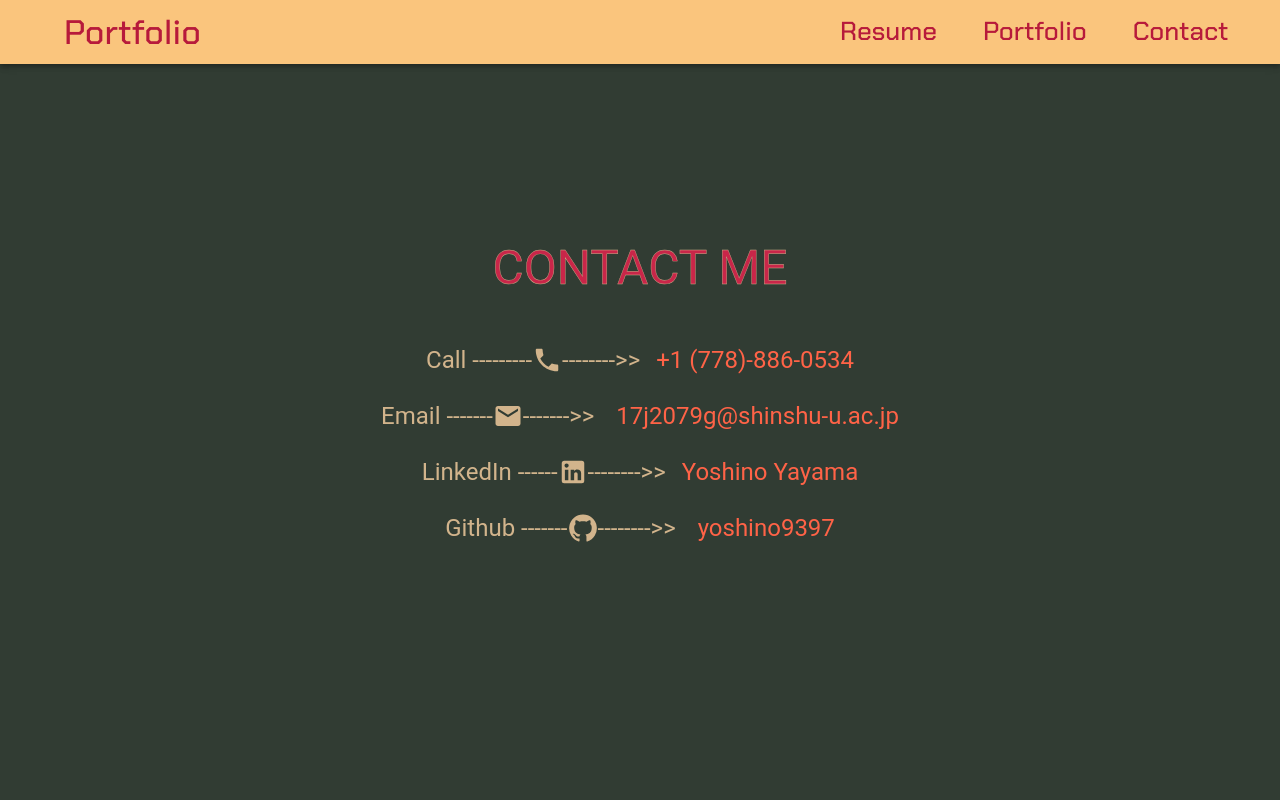
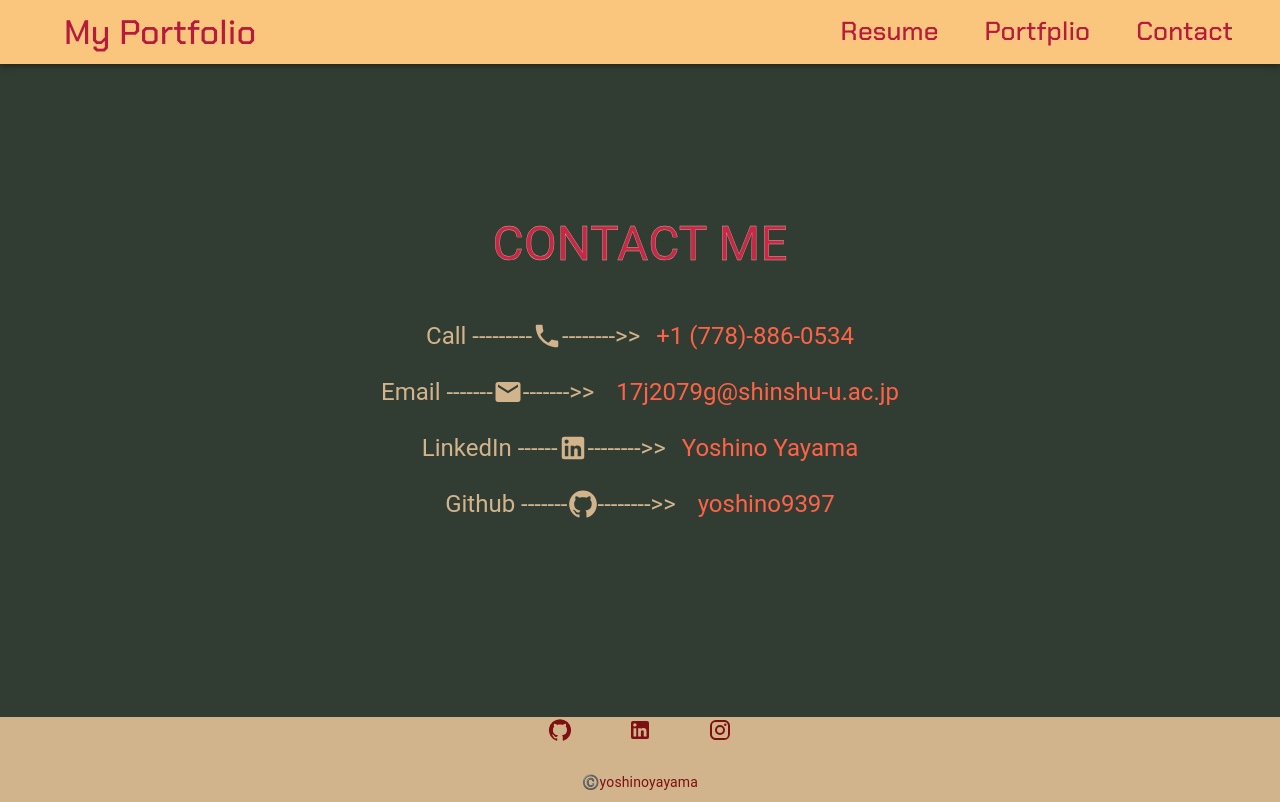
Before and after one commit to yoshino9397/MUI-MyPortfolio, a React (Create React App) app: page /contact in a window 1280 px wide. Built offline with nearby package versions, Linux system fonts and the light colour scheme.

Commit message:
desigin renew

```diff
--- a/src/App.css
+++ b/src/App.css
@@ -1,5 +1 @@
 @import url("https://fonts.googleapis.com/css2?family=Chakra+Petch:wght@500&display=swap");
-
-.menu {
-
-}
--- a/src/components/Contact.js
+++ b/src/components/Contact.js
@@ -1,4 +1,5 @@
 import React from "react";
+import Footer from "./Footer";
 import { makeStyles } from "@material-ui/styles";
 import Box from "@mui/material/Box";
 import Grid from "@mui/material/Grid";
@@ -12,10 +13,10 @@ import Link from "@mui/material/Link";
 const useStyles = makeStyles((theme) => ({
   contactContainer: {
     background: "#313c33",
-    height: "100vh",
+    height: "89.6vh",
   },
   heading: {
-    top: "30%",
+    top: "27%",
     position: "absolute",
     color: "#c92649",
     textAlign: "center",
@@ -27,7 +28,7 @@ const useStyles = makeStyles((theme) => ({
     textAlign: "center",
   },
   form: {
-    top: "43%",
+    top: "40%",
     position: "absolute",
     textAlign: "center",
   },
@@ -36,6 +37,7 @@ const useStyles = makeStyles((theme) => ({
 const Contact = () => {
   const classes = useStyles();
   return (
+    <>
       <Box component="div" className={classes.contactContainer}>
         <Grid container justifyContent="center">
           <Typography
@@ -121,6 +123,8 @@ const Contact = () => {
           </Box>
         </Grid>
       </Box>
+      <Footer />
+    </>
   );
 };
 export default Contact;
--- a/src/components/Footer.js
+++ b/src/components/Footer.js
@@ -8,17 +8,27 @@ import InstagramIcon from "@mui/icons-material/Instagram";
 import LinkedInIcon from "@mui/icons-material/LinkedIn";
 import Link from "@mui/material/Link";
 import Typography from "@mui/material/Typography";
+import Box from "@mui/material/Box";
 
 const theme = createTheme({});
 const Footer = () => {
   return (
     <ThemeProvider theme={theme}>
-      <BottomNavigation sx={{ bgcolor: "#313c33" }}>
+      <Box
+        component="div"
+        sx={{
+          display: "flex",
+          position: "absolute",
+          width: "100%",
+          justifyContent: "space-around",
+        }}
+      >
+        <BottomNavigation sx={{ bgcolor: "tan", width: "100%" }}>
           <Link href="https://github.com/yoshino9397">
             <BottomNavigationAction
               icon={<GitHubIcon />}
               sx={{
-              color: "#fac57d",
+                color: "#7e0f12",
                 ":hover": {
                   color: "tomato",
                 },
@@ -29,7 +39,7 @@ const Footer = () => {
             <BottomNavigationAction
               icon={<LinkedInIcon />}
               sx={{
-              color: "#fac57d",
+                color: "#7e0f12",
                 ":hover": {
                   color: "tomato",
                 },
@@ -40,7 +50,7 @@ const Footer = () => {
             <BottomNavigationAction
               icon={<InstagramIcon />}
               sx={{
-              color: "#fac57d",
+                color: "#7e0f12",
                 ":hover": {
                   color: "tomato",
                 },
@@ -50,14 +60,20 @@ const Footer = () => {
         </BottomNavigation>
         <Typography
           variant="body2"
-        color="tan"
-        bgcolor="#313c33"
+          color="#7e0f12"
+          bgcolor="tan"
           sx={{
-          p: "5px 0 10px 0",
+            width: "100%",
+            display: "flex",
+            justifyContent: "center",
+            position: "absolute",
+            top: "55px",
+            pb: "10px"
           }}
         >
           ©️yoshinoyayama
         </Typography>
+      </Box>
     </ThemeProvider>
   );
 };
--- a/src/components/Navbar.js
+++ b/src/components/Navbar.js
@@ -19,7 +19,12 @@ import ListItem from "@mui/material/ListItem";
 import ListItemIcon from "@mui/material/ListItemIcon";
 import ListItemText from "@mui/material/ListItemText";
 
-const pages = ["Resume", "Portfolio", "Contact"];
+// const pages = ["Resume", "Portfolio", "Contact"];
+const pages = [
+  { button: "Resume", path: "/resume" },
+  { button: "Portfplio", path: "/portfolio" },
+  { button: "Contact", path: "/contact" },
+];
 const menuItems = [
   { listIcon: <AssignmentIndIcon />, listText: "Resume", listPath: "/resume" },
   { listIcon: <AppsIcon />, listText: "Portfolio", listPath: "/portfolio" },
@@ -73,14 +78,18 @@ const Navbar = () => {
               noWrap
               sx={{
                 ml: 5,
-                display: { xs: "none", md: "flex", textDecoration: "none" },
+                display: {
+                  xs: "none",
+                  md: "flex",
+                  textDecoration: "none",
+                },
               }}
               className="link"
               color="#b71a3b"
               component={Link}
               to="/"
             >
-              Portfolio
+              My Portfolio
             </Typography>
 
             <Box sx={{ flexGrow: 1, display: { xs: "flex", md: "none" } }}>
@@ -161,19 +170,21 @@ const Navbar = () => {
                 textDecoration: "none",
               }}
             >
-              Portfolio
+              My Portfolio
             </Typography>
             <Box
               sx={{
-                ml: "50%",
+                // ml: "50%",
                 flexGrow: 1,
-                display: { xs: "none", md: "flex" },
+                display: { xs: "none", md: "flex", justifyContent: "right" },
               }}
             >
               {pages.map((page, i) => (
                 <Button
                   key={i}
                   onClick={handleCloseNavMenu}
+                  component={Link}
+                  to={page.path}
                   sx={{
                     m: "1px 15px",
                     color: "#b71a3b",
@@ -187,7 +198,7 @@ const Navbar = () => {
                     },
                   }}
                 >
-                  {page}
+                  {page.button}
                 </Button>
               ))}
             </Box>
--- a/src/components/Portfolio.js
+++ b/src/components/Portfolio.js
@@ -1,4 +1,5 @@
 import React from "react";
+import Footer from "./Footer";
 import { makeStyles } from "@material-ui/styles";
 import Box from "@mui/material/Box";
 import Grid from "@mui/material/Grid";
@@ -81,6 +82,7 @@ const useStyles = makeStyles({
 const Portfolio = () => {
   const classes = useStyles();
   return (
+    <>
       <Box component="div" className={classes.mainContainer}>
         <Grid
           container
@@ -128,7 +130,12 @@ const Portfolio = () => {
                   </CardContent>
                 </CardActionArea>
                 <CardActions>
-                <Link href={project.code} underline="none">
+                  <Link
+                    href={project.code}
+                    underline="none"
+                    target="_blank"
+                    rel="noopener"
+                  >
                     <Button
                       size="small"
                       sx={{
@@ -144,7 +151,12 @@ const Portfolio = () => {
                     </Button>
                   </Link>
 
-                <Link href={project.url} underline="none">
+                  <Link
+                    href={project.url}
+                    underline="none"
+                    target="_blank"
+                    rel="noopener"
+                  >
                     <Button
                       size="small"
                       sx={{
@@ -165,6 +177,8 @@ const Portfolio = () => {
           ))}
         </Grid>
       </Box>
+      <Footer />
+    </>
   );
 };
 
--- a/src/components/Resume.js
+++ b/src/components/Resume.js
@@ -4,6 +4,7 @@ import {
   VerticalTimelineElement,
 } from "react-vertical-timeline-component";
 import "../CSS/Resume.css";
+import Footer from "./Footer";
 
 import { makeStyles } from "@material-ui/styles";
 import { ThemeProvider, createTheme } from "@mui/material/styles";
@@ -71,6 +72,7 @@ const skills = [
 const Resume = () => {
   const classes = useStyles();
   return (
+    <>
       <Box component="header" className={classes.mainContainer}>
         <ThemeProvider theme={theme}>
           <Box component="div" className={classes.skillContainer}>
@@ -150,7 +152,9 @@ const Resume = () => {
             icon={<SchoolIcon />}
           >
             <h1 className="vertical-timeline-element-title">CICCC Student</h1>
-          <h4 className="vertical-timeline-element-subtitle">Vancouver, BC</h4>
+            <h4 className="vertical-timeline-element-subtitle">
+              Vancouver, BC
+            </h4>
             <p>
               I have been studying to become a web developer, about front-end
               languages, Java, PYTHON, etc.
@@ -162,7 +166,9 @@ const Resume = () => {
             icon={<WorkIcon />}
           >
             <h1 className="vertical-timeline-element-title">Internship</h1>
-          <h4 className="vertical-timeline-element-subtitle">Nagano, Japan</h4>
+            <h4 className="vertical-timeline-element-subtitle">
+              Nagano, Japan
+            </h4>
             <p>
               While working as a front-end engineer as an internship, I attended
               company code study sessions and had employees taught me in a
@@ -184,9 +190,9 @@ const Resume = () => {
               Ho Chi Minh, Vietnam
             </h4>
             <p>
-            I mainly taught English to applicants free of charge with university
-            students who are fluent in local English on the rooftops of cafes
-            and facilities.
+              I mainly taught English to applicants free of charge with
+              university students who are fluent in local English on the
+              rooftops of cafes and facilities.
             </p>
           </VerticalTimelineElement>
           <VerticalTimelineElement
@@ -215,6 +221,8 @@ const Resume = () => {
           />
         </VerticalTimeline>
       </Box>
+      <Footer />
+    </>
   );
 };
 
--- a/src/components/index.js
+++ b/src/components/index.js
@@ -1,6 +1,7 @@
 import React from "react";
 import Header from "./Header";
 import Particle from "./Particle";
+import Footer from "./Footer";
 
 const Home = () => {
   return (
```
Lines whose indentation alone changed are shown as unchanged.
